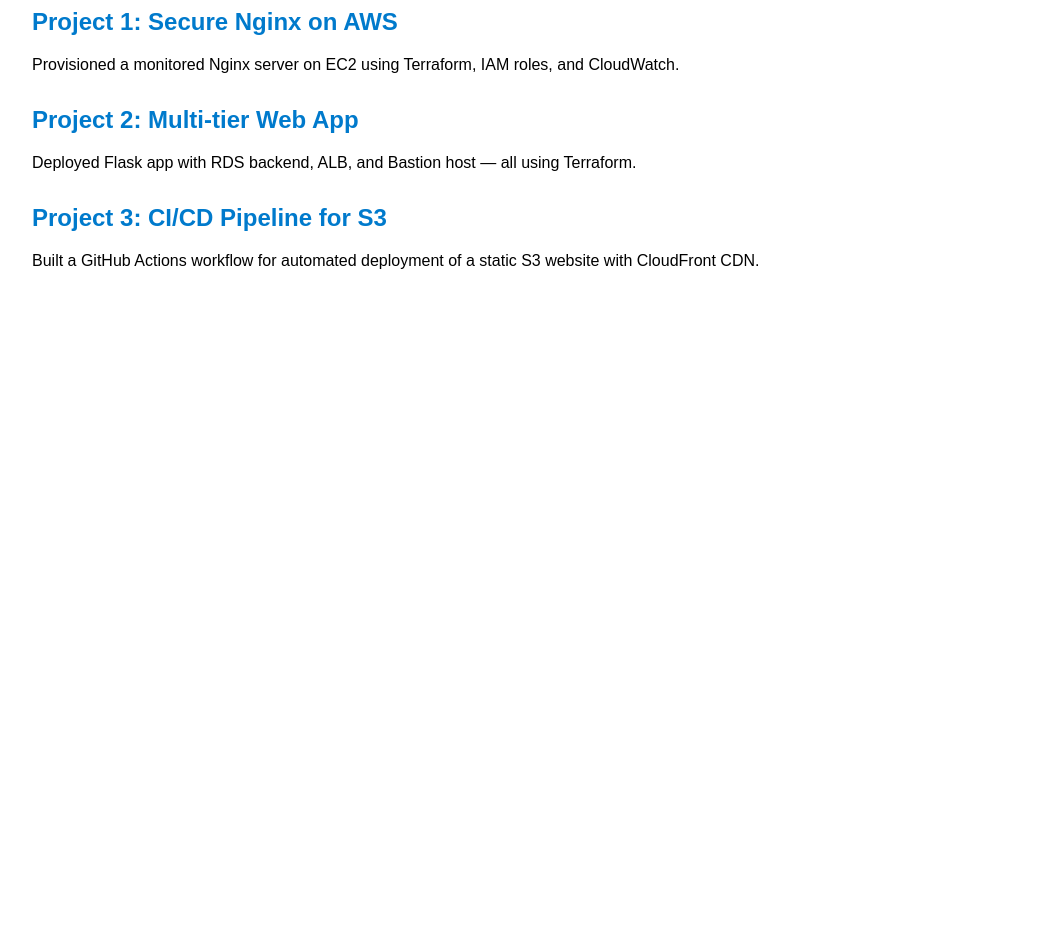
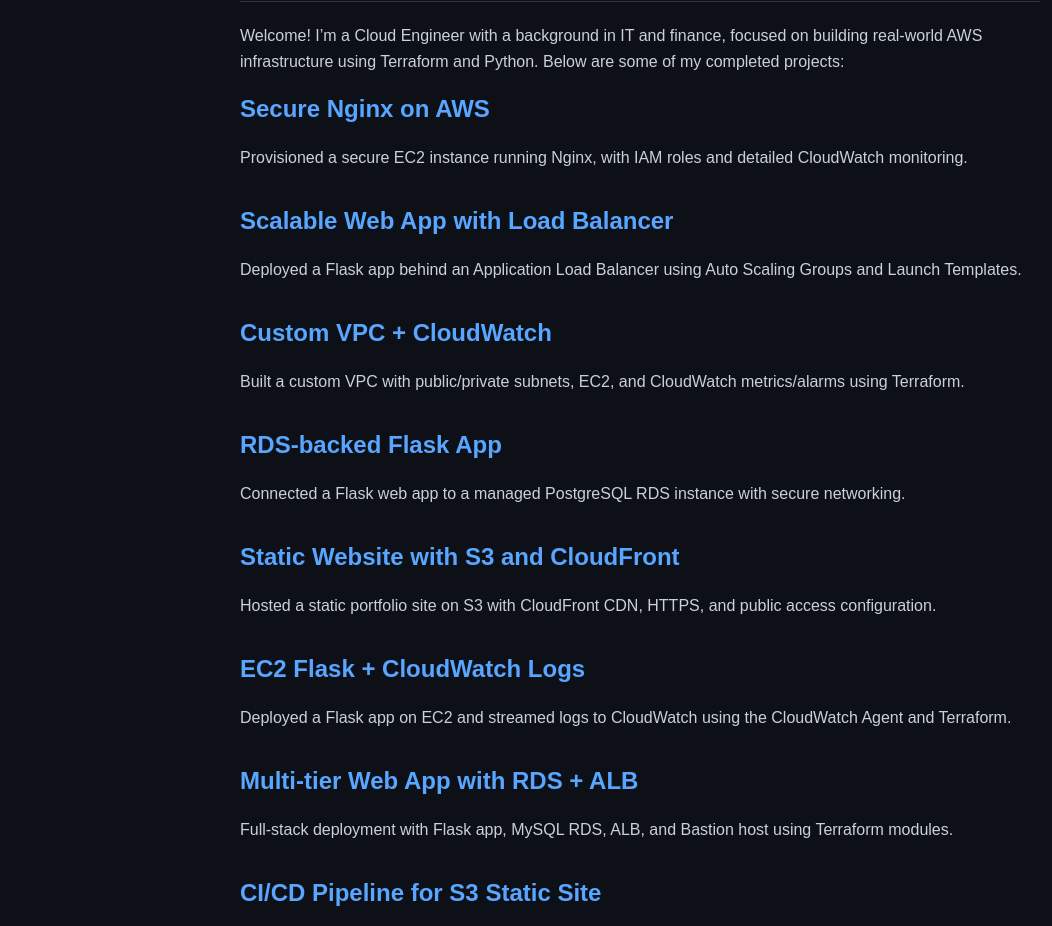
Before and after one commit to Roberto-A-Cardenas/Cloud-Portfolio, a plain HTML site: page index.html in a window 1280 px wide. Shown: the part 120-1046 px from the top of the page, without its empty margins (0-1052 px from the left). Before the commit the page ends 800 px from the top, so only its background shows below. Drawn offline with Linux system fonts and the light colour scheme.

Commit message:
Update index.html

```diff
--- a/index.html
+++ b/index.html
@@ -1,34 +1,90 @@
 <!DOCTYPE html>
 <html lang="en">
 <head>
-  <meta charset="UTF-8">
-  <title>My Cloud Portfolio</title>
-  <meta name="viewport" content="width=device-width, initial-scale=1">
+  <meta charset="UTF-8" />
+  <meta name="viewport" content="width=device-width, initial-scale=1.0"/>
+  <title>Roberto A. Cardenas – Cloud Portfolio</title>
   <style>
-    body { font-family: Arial, sans-serif; margin: 2rem; }
-    h1 { color: #007acc; }
-    a { color: #007acc; text-decoration: none; }
-    .project { margin-bottom: 2rem; }
+    body {
+      font-family: Arial, sans-serif;
+      background-color: #0d1117;
+      color: #c9d1d9;
+      padding: 2rem;
+      line-height: 1.6;
+    }
+    h1 {
+      color: #58a6ff;
+      border-bottom: 1px solid #30363d;
+      padding-bottom: 0.5rem;
+    }
+    a {
+      color: #58a6ff;
+      text-decoration: none;
+    }
+    a:hover {
+      text-decoration: underline;
+    }
+    .project {
+      margin-bottom: 2rem;
+    }
+    .project h2 {
+      margin: 0;
+    }
+    .container {
+      max-width: 800px;
+      margin: auto;
+    }
   </style>
 </head>
 <body>
+  <div class="container">
     <h1>Roberto A. Cardenas – Cloud Portfolio</h1>
-  <p>Welcome! Below are some of my cloud engineering projects.</p>
+    <p>Welcome! I’m a Cloud Engineer with a background in IT and finance, focused on building real-world AWS infrastructure using Terraform and Python. Below are some of my completed projects:</p>
 
     <div class="project">
-    <h2><a href="https://github.com/roberto-a-cardenas/aws-nginx-terraform">Project 1: Secure Nginx on AWS</a></h2>
-    <p>Provisioned a monitored Nginx server on EC2 using Terraform, IAM roles, and CloudWatch.</p>
+      <h2><a href="https://github.com/Roberto-A-Cardenas/aws-nginx-terraform">Secure Nginx on AWS</a></h2>
+      <p>Provisioned a secure EC2 instance running Nginx, with IAM roles and detailed CloudWatch monitoring.</p>
     </div>
 
     <div class="project">
-    <h2><a href="https://github.com/roberto-a-cardenas/multi-tier-webapp">Project 2: Multi-tier Web App</a></h2>
-    <p>Deployed Flask app with RDS backend, ALB, and Bastion host — all using Terraform.</p>
+      <h2><a href="https://github.com/Roberto-A-Cardenas/scalable-web-app">Scalable Web App with Load Balancer</a></h2>
+      <p>Deployed a Flask app behind an Application Load Balancer using Auto Scaling Groups and Launch Templates.</p>
     </div>
 
     <div class="project">
-    <h2><a href="https://github.com/roberto-a-cardenas/terraform-ci-cd-s3-pipeline">Project 3: CI/CD Pipeline for S3</a></h2>
-    <p>Built a GitHub Actions workflow for automated deployment of a static S3 website with CloudFront CDN.</p>
+      <h2><a href="https://github.com/Roberto-A-Cardenas/terraform-aws-vpc-ec2-monitoring">Custom VPC + CloudWatch</a></h2>
+      <p>Built a custom VPC with public/private subnets, EC2, and CloudWatch metrics/alarms using Terraform.</p>
     </div>
 
+    <div class="project">
+      <h2><a href="https://github.com/Roberto-A-Cardenas/Rds-Flask-App">RDS-backed Flask App</a></h2>
+      <p>Connected a Flask web app to a managed PostgreSQL RDS instance with secure networking.</p>
+    </div>
+
+    <div class="project">
+      <h2><a href="https://github.com/Roberto-A-Cardenas/s3-static-site">Static Website with S3 and CloudFront</a></h2>
+      <p>Hosted a static portfolio site on S3 with CloudFront CDN, HTTPS, and public access configuration.</p>
+    </div>
+
+    <div class="project">
+      <h2><a href="https://github.com/Roberto-A-Cardenas/terraform-ec2-flask-cloudwatch">EC2 Flask + CloudWatch Logs</a></h2>
+      <p>Deployed a Flask app on EC2 and streamed logs to CloudWatch using the CloudWatch Agent and Terraform.</p>
+    </div>
+
+    <div class="project">
+      <h2><a href="https://github.com/Roberto-A-Cardenas/Multi-tier-webapp">Multi-tier Web App with RDS + ALB</a></h2>
+      <p>Full-stack deployment with Flask app, MySQL RDS, ALB, and Bastion host using Terraform modules.</p>
+    </div>
+
+    <div class="project">
+      <h2><a href="https://github.com/Roberto-A-Cardenas/terraform-ci-cd-s3-pipeline">CI/CD Pipeline for S3 Static Site</a></h2>
+      <p>Implemented GitHub Actions for automatic S3 deployment, versioning, and CloudFront invalidation.</p>
+    </div>
+
+    <div class="project">
+      <h2><a href="https://github.com/Roberto-A-Cardenas/serverless-api-lambda">Serverless API with Lambda</a></h2>
+      <p>Created a Lambda + API Gateway backend using Terraform with logging and environment variables.</p>
+    </div>
+  </div>
 </body>
 </html>
```
Lines whose indentation alone changed are shown as unchanged.
